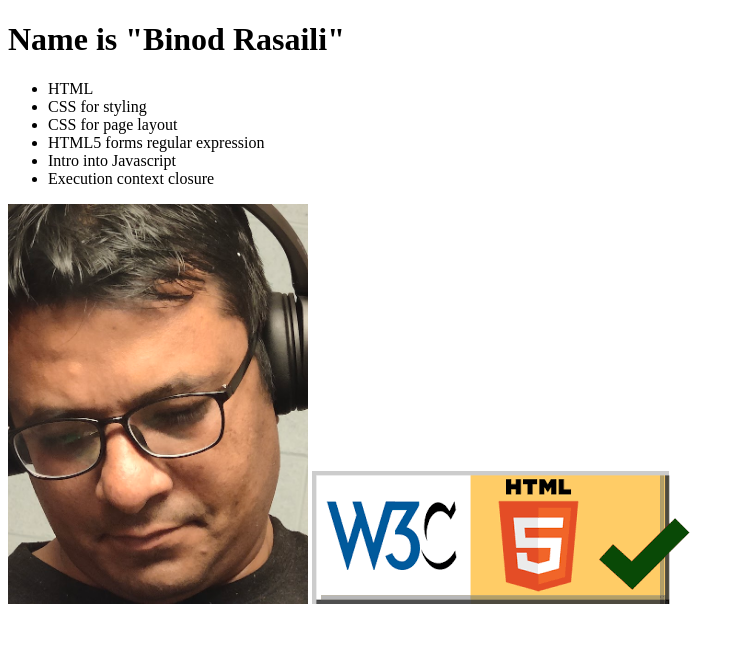
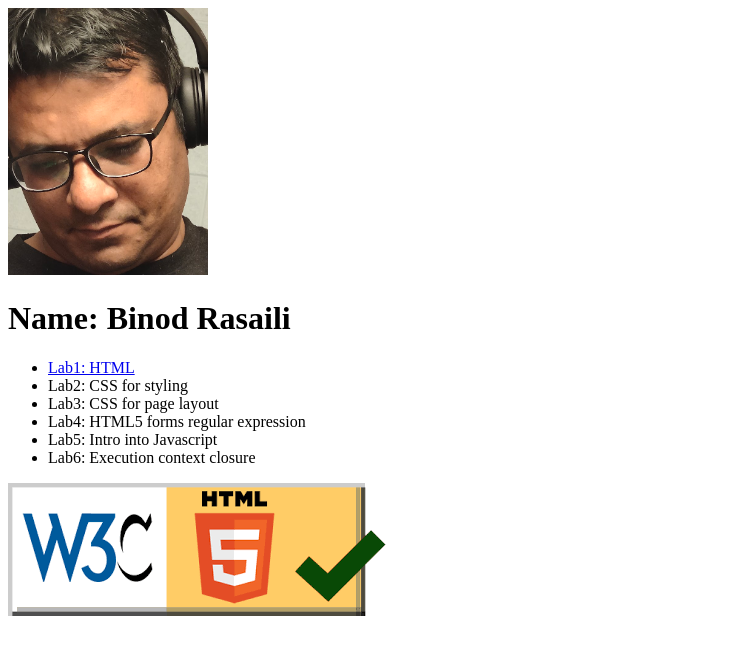
Before and after one commit to bi-node/wap.github.io, a plain HTML site: page index.html in a window 1280 px wide. Shown: the whole page, without its empty margins (0-744 px from the left). Drawn offline with Linux system fonts and the light colour scheme.

Commit message:
final1.1

```diff
--- a/index.html
+++ b/index.html
@@ -6,19 +6,22 @@
     <title>Document</title>
 </head>
 <body>
-
-    <h1>Name is "Binod Rasaili"</h1>
-    <ul>
-        <li>HTML</li>
-        <li>CSS for styling</li>
-        <li>CSS for page layout</li>
-        <li>HTML5 forms regular expression</li>
-        <li>Intro into Javascript</li>
-        <li>Execution context closure</li>
-     </ul>
-     <img src="./Lab1/MyPhoto.jpg" width="300" height="400" alt="Binod Rasaili Pic">
-    <a href="https://validator.w3.org/nu/?doc=https%3A%2F%2Fbi-node.github.io%2Fwap.github.io%2F">
-     <img src="./Lab1/htmlchecker.png" alt="html validator">
-    </a>
+    <div>
+        <img src="./Lab1/MyPhoto.jpg" width="200" alt="Binod Rasaili Pic">
+        <h1>Name: Binod Rasaili</h1>
+        <ul>
+            <li><a href="#"> Lab1: HTML</a></li>
+            <li><a href="#"></a>Lab2: CSS for styling</a></li>
+            <li><a href="#"></a>Lab3: CSS for page layout</a></li>
+            <li><a href="#"></a>Lab4: HTML5 forms regular expression</a></li>
+            <li><a href="#"></a>Lab5: Intro into Javascript</a></li>
+            <li><a href="#"></a>Lab6: Execution context closure</a></li>
+         </ul>
+    </div>
+    <div>
+        <a href="https://validator.w3.org/nu/?doc=https%3A%2F%2Fbi-node.github.io%2Fwap.github.io%2F">
+        <img src="./Lab1/htmlchecker.png" alt="html validator">
+        </a>
+    </div>
 </body>
 </html>
```
